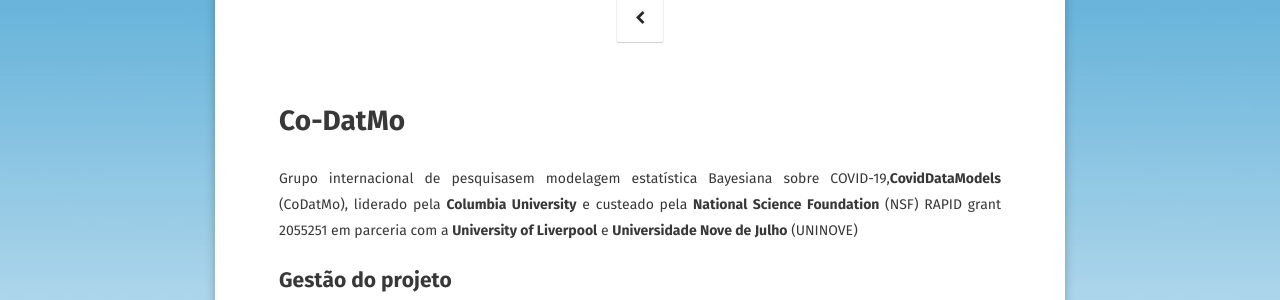
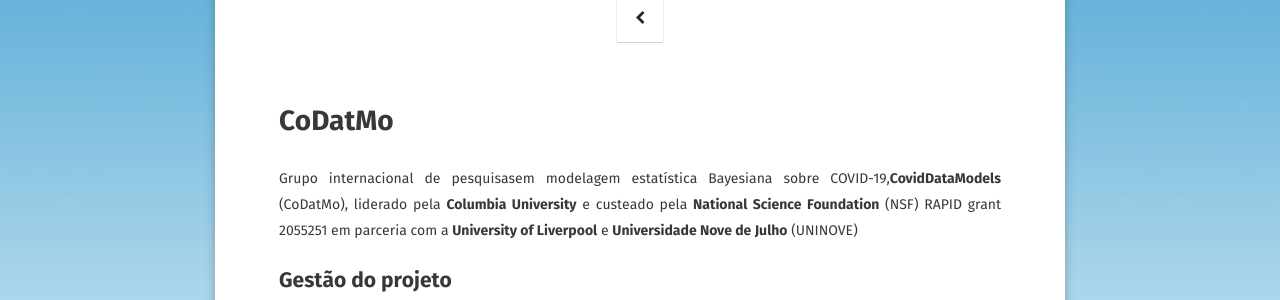
Before and after one commit to LabCidades/LabCidades.github.io, a Jekyll site: the page built from _posts/2021-09-15-codatmo.md, in a window 1280 px wide. Shown: the part 275-575 px from the top of the page. Built offline with Jekyll 4.4.1, drawn with Linux system fonts in a browser that asks for light colours; some web fonts are replaced; comment, search, counter and statistics services are not loaded.

Commit message:
corrigindo typo

```diff
--- a/_posts/2021-09-15-codatmo.md
+++ b/_posts/2021-09-15-codatmo.md
@@ -11,7 +11,7 @@ tag:
 comments: true
 ---
 
-# Co-DatMo
+# CoDatMo
 
 Grupo internacional de pesquisasem modelagem estatística Bayesiana sobre COVID-19,**CovidDataModels** (CoDatMo), liderado pela **Columbia University** e custeado pela **National Science Foundation** (NSF) RAPID grant 2055251 em parceria com a **University of Liverpool** e **Universidade Nove de Julho** (UNINOVE)
 
```
